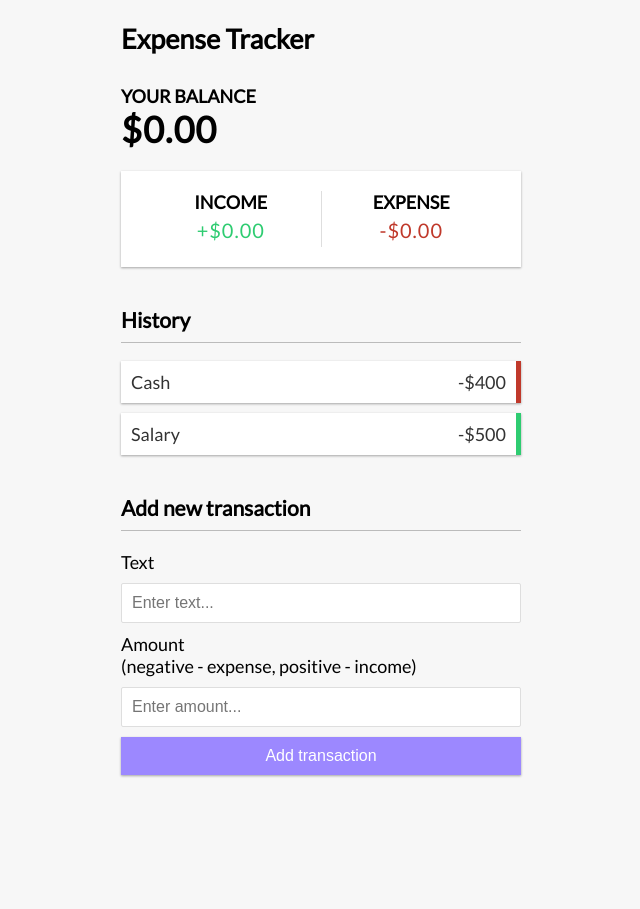
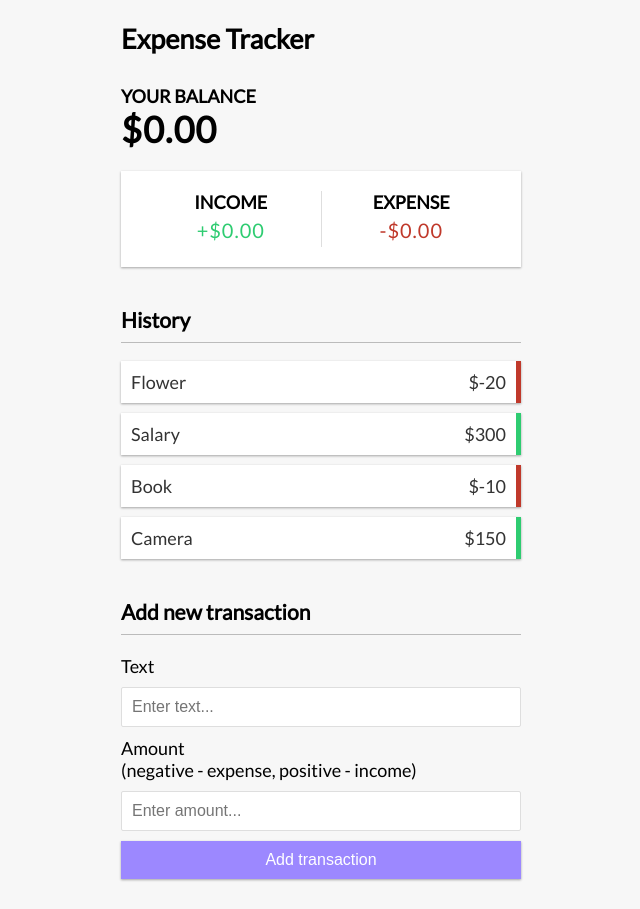
Before and after one commit to xdenote/expense-tracker-vue, a Vue app: page / in a window 1280 px wide. Shown: the whole page, without its empty margins (319-959 px from the left). Before the commit the page ends 805 px from the top, so only its background shows below. Built offline with nearby package versions, Linux system fonts and the light colour scheme.

Commit message:
Transaction Display List

```diff
--- a/src/components/TransactionList.vue
+++ b/src/components/TransactionList.vue
@@ -1,19 +1,25 @@
 <script setup>
+const transactions = [
+  {id: 1, text: 'Flower', amount: -20},
+  {id: 2, text: 'Salary', amount: 300},
+  {id: 3, text: 'Book', amount: -10},
+  {id: 4, text: 'Camera', amount: 150},
+]
 
 </script>
 
 <template>
   <h3>History</h3>
+
   <ul id="list" class="list">
-    <li class="minus">
-      Cash <span>-$400</span><button class="delete-btn">x</button>
-    </li>
-    <li class="plus">
-      Salary <span>-$500</span><button class="delete-btn">x</button>
+    <li v-for="transaction in transactions" :key="transaction.id" :class="transaction.amount < 0 ? 'minus' : 'plus'">
+      {{ transaction.text }} <span>${{ transaction.amount }}</span>
+      <button class="delete-btn">x</button>
     </li>
   </ul>
 </template>
 
 <style scoped>
 
+
 </style>
```
Also changed, not shown: src/App.vue (+1 -7 lines).
